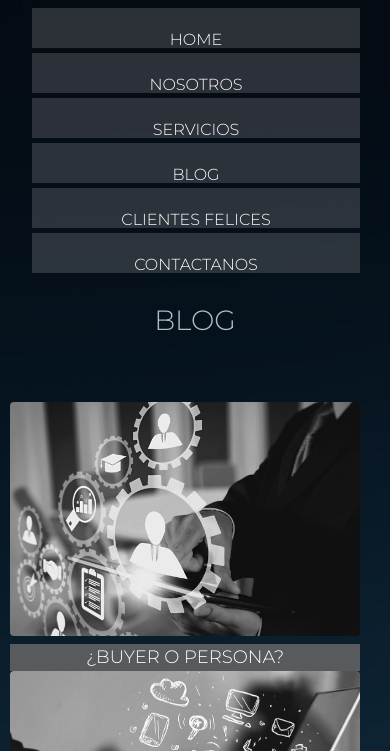
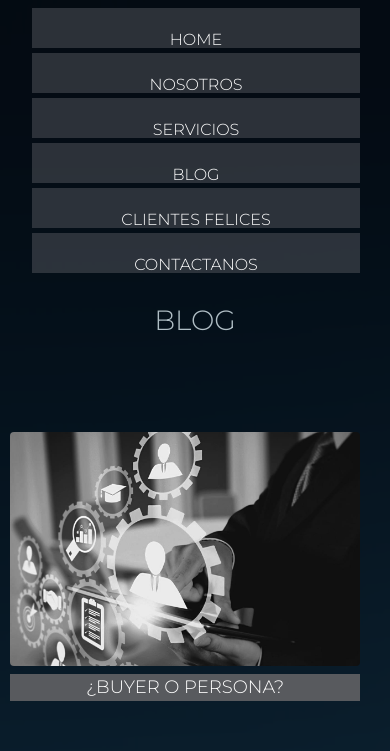
Before and after one commit to SolMoyano1/OMG, a website: page secciones/blog.html in a window 390 px wide. Shown: the part 93-844 px from the top of the page. Drawn offline with nearby package versions, Linux system fonts and the light colour scheme.

Commit message:
version 3.4.8

```diff
--- a/SCSS/x.scss
+++ b/SCSS/x.scss
@@ -400,7 +400,7 @@ p{
     .figure{
         align-items: center;
         margin-bottom: 80px;
-        margin: 0px 10px;
+        margin: 30px 10px;
     }
 
     /*ArticulosCELU*/
```
Also changed, not shown: CSS/x.css.
